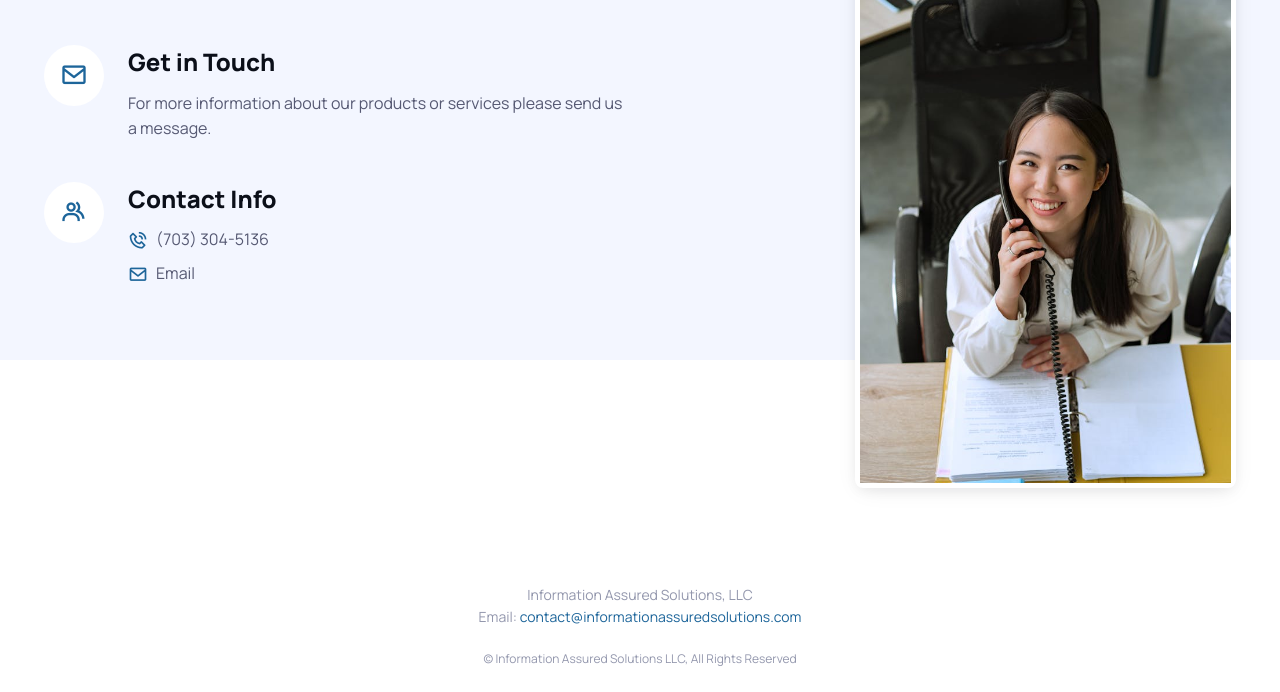
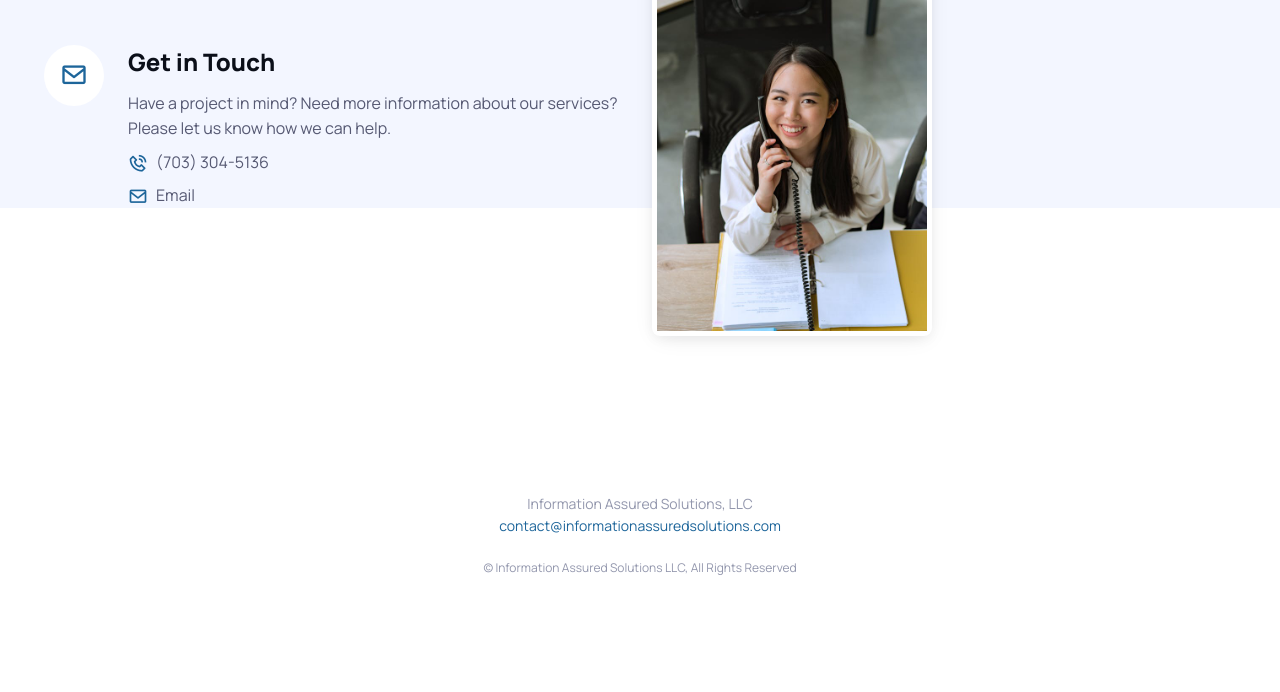
Before and after one commit to bizui/ias-prototype, a plain HTML site: page contact-us.html in a window 1280 px wide. Shown: the part 199-891 px from the top of the page. After the commit the page ends 800 px from the top, so only its background shows below. Drawn offline with Linux system fonts and the light colour scheme.

Commit message:
Layout and content updates

```diff
--- a/_footer.html
+++ b/_footer.html
@@ -4,7 +4,7 @@
             <p class="text-muted">
                 Information Assured Solutions, LLC
                 <br>
-                Email: <a class="text-decoration-none" href="mailto:contact@informationassuredsolutions.com"
+                <a class="text-decoration-none" href="mailto:contact@informationassuredsolutions.com"
                     class="fw-medium">contact@informationassuredsolutions.com</a>
             </p>
             <p class="fs-xs text-muted mb-0">&copy; Information Assured Solutions LLC, All Rights Reserved</p>
--- a/about.html
+++ b/about.html
@@ -154,8 +154,8 @@
 
     <!-- Hero image -->
     <div class="position-relative">
-      <section class="jarallax bg-dark Xmin-vh-100" data-jarallax="" data-speed="0.4" data-bs-theme="light">
-        <div class="jarallax-img" style="background-image: url(assets/img/about-ceiling.jpg);"></div>
+      <section class="jarallax bg-dark" data-jarallax="" data-speed="0.4" data-bs-theme="light">
+        <div class="jarallax-img" style="background-image: url(assets/img/about-us.jpg);"></div>
         <div class="d-none d-xxl-block" style="height: 700px;"></div>
         <div class="d-md-block d-xxl-none" style="height: 550px;"></div>
       </section>
@@ -282,6 +282,7 @@
   </a>
 
   <!-- Vendor Scripts -->
+  <script src="assets/vendor/jarallax/dist/jarallax.min.js"></script>
   <script src="assets/js/include-html.js"></script>
   <!-- Main Theme Script -->
   <script src="assets/js/theme.min.js"></script>
--- a/contact-us.html
+++ b/contact-us.html
@@ -163,23 +163,16 @@
           <div class="col-sm-12 col-md-6">
             <div class="pe-lg-4 pe-xl-0">
               <h1 class="pb-3 pb-md-4 mb-lg-5">Contact Us</h1>
-              <div class="d-flex align-items-start pb-3 mb-sm-1 mb-md-3">
+
+              <div class="d-flex align-items-start">
                 <div class="bg-light text-primary rounded-circle flex-shrink-0 fs-3 lh-1 p-3">
                   <i class="bx bx-envelope"></i>
                 </div>
                 <div class="ps-3 ps-sm-4">
                   <h2 class="h4 pb-1 mb-2">Get in Touch</h2>
-                  <p class="mb-2">For more information about our products or services please send us a message.
+                  <p class="mb-2">
+                    Have a project in mind? Need more information about our services? <br>Please let us know how we can help.
                   </p>
-                </div>
-              </div>
-              <div class="d-flex align-items-start">
-                <div class="bg-light text-primary rounded-circle flex-shrink-0 fs-3 lh-1 p-3">
-                  <i class="bx bx-group"></i>
-                </div>
-                <div class="ps-3 ps-sm-4">
-                  <h2 class="h4 pb-1 mb-2">Contact Info</h2>
-                  <!-- <p class="mb-2">Sit ac ipsum leo lorem magna nunc mattis maecenas non vestibulum.</p> -->
                   <ul class="list-unstyled mb-0">
                     <li class="mb-2">
                       <a href="tel:4065550120" class="nav-link d-flex align-items-center p-0">
@@ -194,16 +187,14 @@
                         Email
                       </a>
                     </li>
-
                   </ul>
                 </div>
               </div>
             </div>
           </div>
 
-          <!-- Contact form -->
-          <div class="col-sm-12 col-md-4 offset-xl-2">
-            <div class="card border-light shadow-lg p-1">
+          <div class="col-6 col-sm-5 col-md-4 col-lg-3">
+            <div class="card border-light shadow-lg p-1 mt-4 mt-lg-0">
               <div class="bg-dark position-absolute top-0 start-0 w-100 h-100 rounded-3 d-none d-dark-mode-block"></div>
               <div class="card-body position-relative zindex-2 p-0">
                 <img src="assets/img/contact-us-sm.jpg" alt="Contact Us">
```
Also changed, not shown: careers.html (+1 -1 lines), index.html (+1 -0 lines), assets/img/about-us.jpg (added), assets/img/contact-us.jpg (deleted), assets/img/solutions.jpg (renamed from assets/img/infrastructure-code.jpg).
